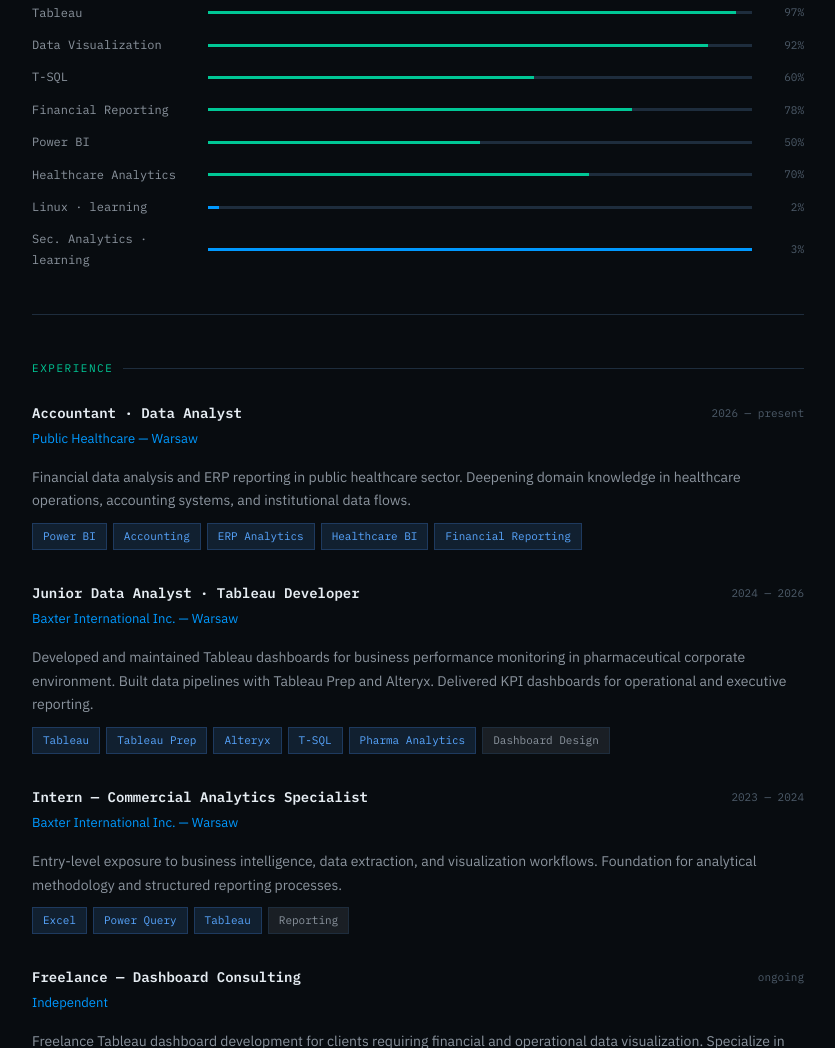
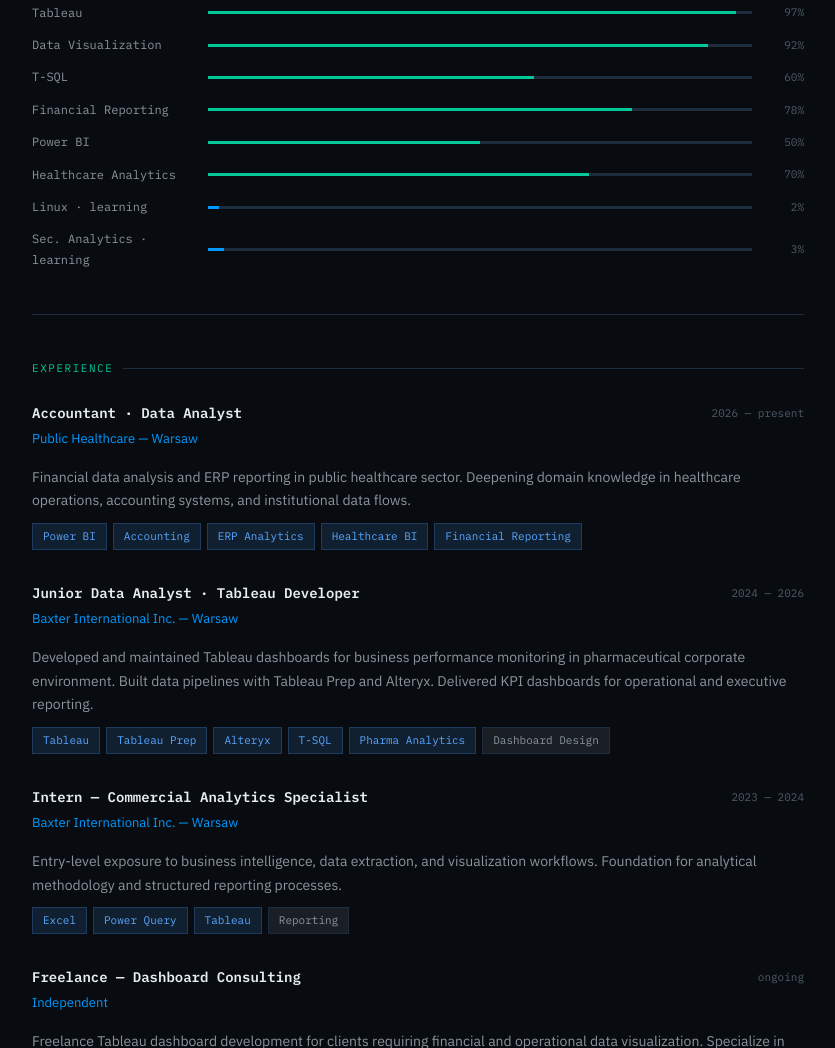
Before and after one commit to CezariuszIwoOrlowski/CezariuszIwoOrlowski, a plain HTML site: page index.html in a window 1280 px wide. Shown: the part 1195-2243 px from the top of the page, without its empty margins (222-1057 px from the left). Drawn offline with Linux system fonts and the light colour scheme.

Commit message:
Update skill bar width for Sec. Analytics

```diff
--- a/index.html
+++ b/index.html
@@ -766,7 +766,7 @@
             <div class="skill-bar">
               <div
                 class="skill-fill blue"
-                style="width: #%; animation-delay: 0.33s"
+                style="width: 3%; animation-delay: 0.33s"
               ></div>
             </div>
             <span class="skill-pct">3%</span>
```
